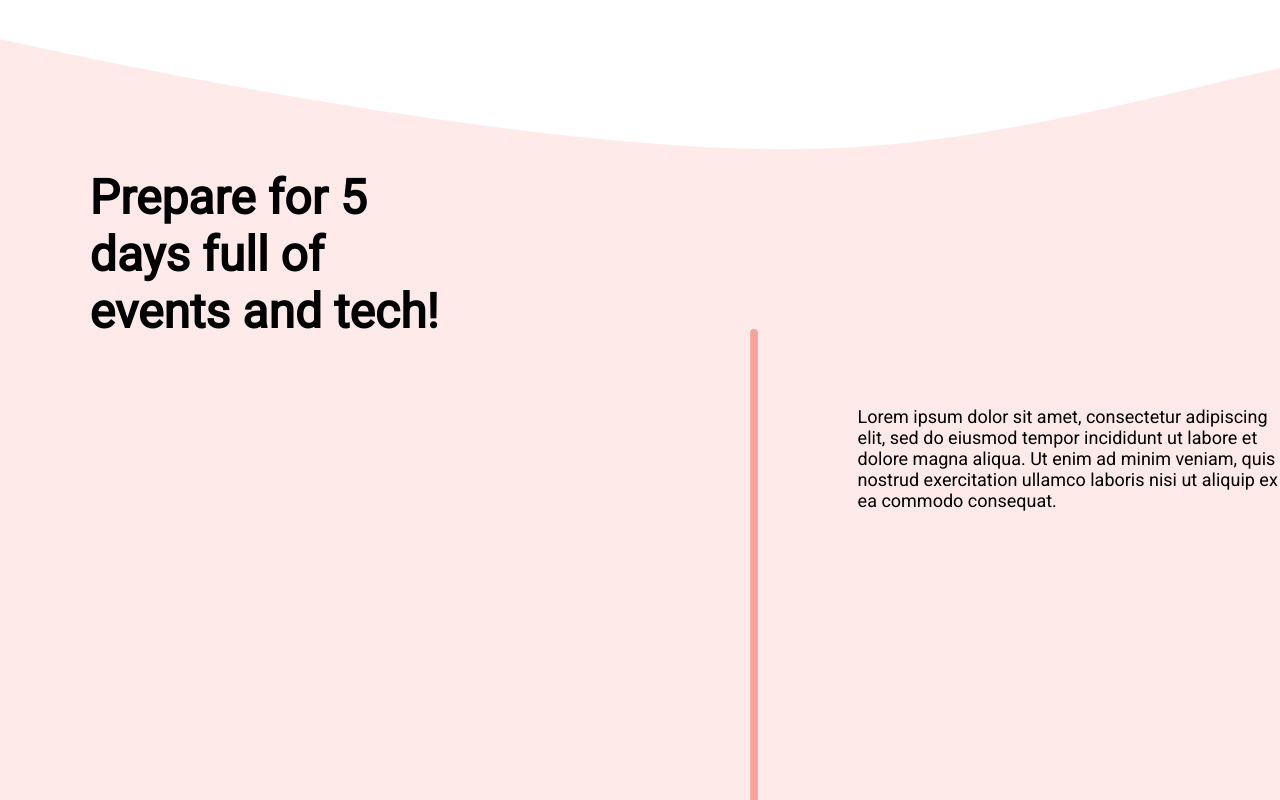
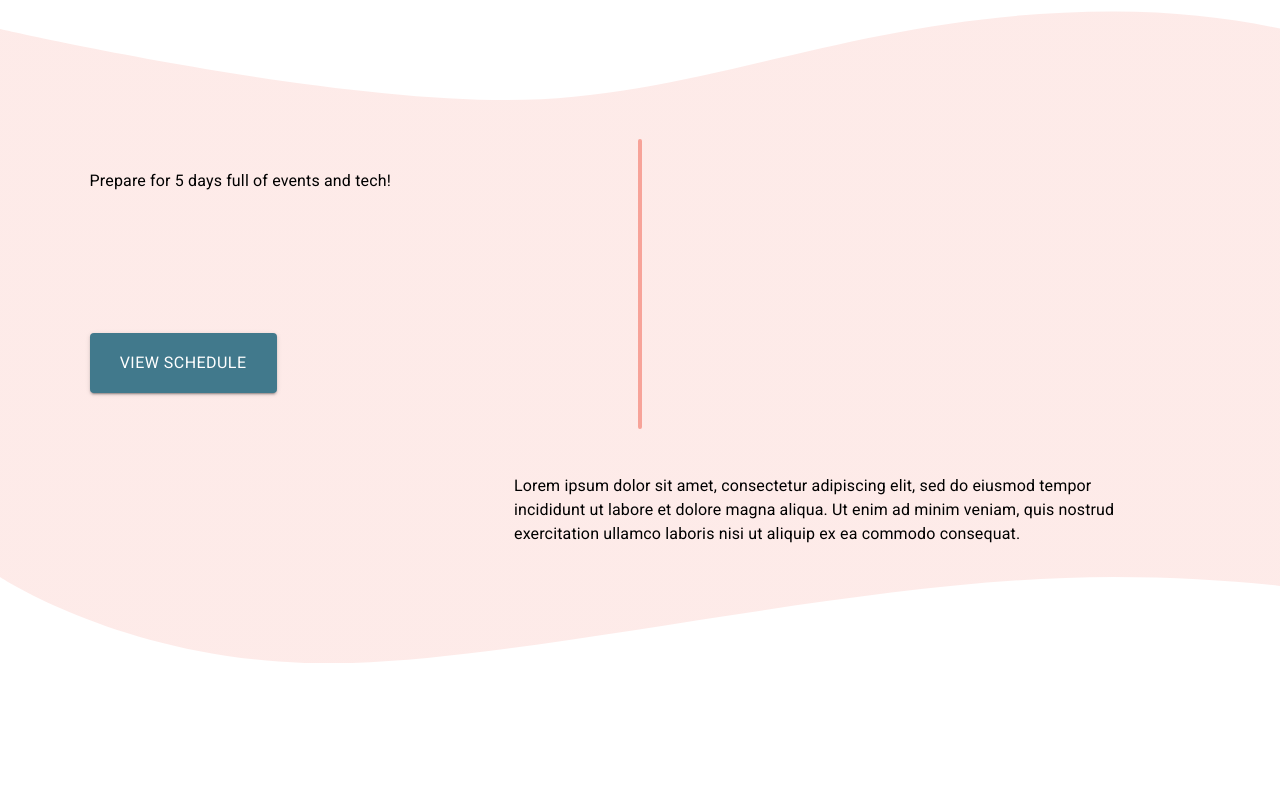
Before and after one commit to ReflectionsProjections/rp2022, a Next.js app: page / in a window 1280 px wide. Shown: the part 1800-2600 px from the top of the page. Built offline with nearby package versions, Linux system fonts and the light colour scheme.

Commit message:
temp fix

```diff
--- a/pages/index.js
+++ b/pages/index.js
@@ -7,7 +7,7 @@ import styles from '../styles/Landing.module.scss';
 import useGetStaticData from '../services/useGetStaticData';
 import SponsorSection from '../components/SponsorSection.js';
 import Nav from '../components/ui/Nav';
-import { Button } from '@mui/material';
+import { Button, Typography } from '@mui/material';
 import Header from '../components/ui/Header';
 import Footer from '../components/ui/Footer'
 import { Google } from 'react-bootstrap-icons';
@@ -36,7 +36,7 @@ export default function Index() {
           <link rel="icon" href="/favicon.png" />
         </Head>
         {/* <Nav /> */}
-      <Header isHero={true}/>
+        <Header isHero={true} />
 
         <div className={styles.landingContainer}>
           {/* <main className={styles.main}>
@@ -90,33 +90,32 @@ export default function Index() {
 
         {/* <div className={styles.backgroundPinkBlock}> */}
         <div className={styles.backgroundPink}>
-        <Col className={styles.mainCol} style={{display: 'flex'}}>
-          <p className={styles.subheadingBold2} style={{flex: 1, marginTop: '30px'}}>
-            Prepare for 5 days full of events and tech!
-          </p>
-          <p className={styles.diffBody} style={{marginLeft: '60vw', float: 'right', flex: 1}}>
-          Lorem ipsum dolor sit amet, consectetur adipiscing elit, sed do eiusmod tempor incididunt ut labore et dolore magna aliqua. Ut enim ad minim veniam, quis nostrud exercitation ullamco laboris nisi ut aliquip ex ea commodo consequat.
-          </p>
-        <div className={styles.bg}>
-        <img className = "bg-img"
-          style={{height: 560, width: 560, float: 'right', marginLeft: '30vw', marginRight: '20vw'}}
-          src={"/resources/vertical_line.svg"} alt="line"/>
-        </div>
-        {/* <p className={styles.subheadingBold2} style={{marginLeft: '60vw', float: 'right'}}>
-
-            Prepare for 5 days full of events and tech!
-          </p> */}
-        <Container className={styles.container}>
-
+          <Col className={styles.mainCol} style={{ display: 'flex' }}>
+            <div className={styles.scheduleContainer}>
+              <Typography className={styles.scheduleDesc1}>
+                Prepare for 5 days
+                full of events and tech!
+              </Typography>
               <Button variant='contained'
                 className={styles.navButton2}
                 style={{ fontSize: '16px', backgroundColor: '#41798C', disabled: true }}>
                 View schedule
               </Button>
-        </Container>
-        <br></br><br></br><br></br><br></br>
+            </div>
+            <img
+              className={styles.middleLine}
+              src={"/resources/vertical_line.svg"} alt="line" />
+
+            <div className={styles.scheduleContainer2}>
+              <Typography className={styles.scheduleDesc2}>
+                Lorem ipsum dolor sit amet, consectetur adipiscing elit, sed do eiusmod tempor incididunt ut labore et dolore magna aliqua. Ut enim ad minim veniam, quis nostrud exercitation ullamco laboris nisi ut aliquip ex ea commodo consequat.
+              </Typography>
+            </div>
           </Col>
         </div>
+
+
+
         {/* <SponsorSection sponsors={sponsors}/> */}
         <Col className={styles.mainCol}>
 
@@ -128,26 +127,26 @@ export default function Index() {
             Lorem ipsum dolor sit amet, consectetur adipiscing elit,<br></br> sed do eiusmod tempor incididunt ut labore et dolore <br></br>magna aliqua. Ut enim ad minim veniam, quis nostrud <br></br> exercitation ullamco laboris nisi ut aliquip ex ea commodo <br></br>consequat.
           </p>
           <div className={styles.bg}>
-          <img className = "bg-img"
+            <img className="bg-img"
               // style={{height: 560, width: 560, marginTop: 570,marginLeft: 760}}
-          style={{height: 560, width: 560, float: 'right', marginLeft: '50vw', marginRight: '20vw'}}
-          src={"/resources/speaker.png"} alt="Speaker"/>
+              style={{ height: 560, width: 560, float: 'right', marginLeft: '50vw', marginRight: '20vw' }}
+              src={"/resources/speaker.png"} alt="Speaker" />
           </div>
           <Container className={styles.container}>
 
             <Button variant='contained' disabled
               className={styles.navButton2}
-              style={{backgroundColor: '#41798C'}}>
+              style={{ backgroundColor: '#41798C' }}>
               Learn more
             </Button>
           </Container>
 
 
         </Col>
-      <Footer/>
+        <Footer />
       </div>
       <div className={styles.bgFixed}>
-        <img className="bg-img" src="/resources/Blue Curve.svg" alt="Blue Wavy Background"  />
+        <img className="bg-img" src="/resources/Blue Curve.svg" alt="Blue Wavy Background" />
       </div>
 
 
--- a/styles/Landing.module.scss
+++ b/styles/Landing.module.scss
@@ -26,6 +26,7 @@
   display: flex;
   flex-direction: column;
   margin-top: -200px;
+
   .fixed-to-top {
     position: fixed;
   }
@@ -66,10 +67,13 @@
   // background: radial-gradient(101.76% 173.53% at 51.92% 63.09%, #EE6350 0%, #F9E3E0 100%)
   background-repeat: no-repeat;
   background-size: cover;
-  height: '100vw';
+  width: 100%;
+  height: 651.6px;
   overflow: visible;
   background-image: url('../public/resources/Blue CurvePink_curve.svg');
-
+  position: relative;
+  // border: solid;
+  // border-color: red;
 }
 
 .backgroundBlue {
@@ -83,9 +87,9 @@
 
 .backgroundRedGradNoGrain {
   height: 1000px;
-  background: rgb(244,179,170);
+  background: rgb(244, 179, 170);
 
-  background: linear-gradient(90deg, rgba(244,179,170,1) 0%, rgba(243,159,147,1) 83%);
+  background: linear-gradient(90deg, rgba(244, 179, 170, 1) 0%, rgba(243, 159, 147, 1) 83%);
   background-image: url('../public/resources/Blue Curve.svg') no-repeat;
 
 }
@@ -117,11 +121,11 @@
     width: 90%;
 
     // logo22 {
-      position: relative;
-      // width: 636px;
-      // height: 148px;
-      right: 80%;
-      // top: 50px;
+    position: relative;
+    // width: 636px;
+    // height: 148px;
+    right: 80%;
+    // top: 50px;
     // }
   }
 
@@ -152,6 +156,7 @@
   @media screen and (max-width: 720px) {
     flex-direction: column;
   }
+
   a {
     color: var(--orange-1);
   }
@@ -197,11 +202,11 @@
   font-weight: 70;
   font-size: 16px;
 
-  margin-left: -100px;
+  // margin-left: -100px;
 
   border-radius: 30px;
 
-  width: 126px;
+  width: 187px;
   height: 60px;
 
   white-space: nowrap;
@@ -224,3 +229,76 @@
   //     width: "60vw",
   // }
 }
+
+.scheduleContainer {
+  display: flex;
+  flex-direction: column;
+  align-items: flex-start;
+  margin-top: 30px;
+  gap: 36px;
+  // top: 90%;
+
+  position: absolute;
+  width: 642px;
+  height: 224px;
+
+  // border: 5px solid blue;
+}
+
+.scheduleDesc1 {
+  width: 642px;
+  height: 128px;
+
+  font-family: 'Roboto';
+  font-style: normal;
+  font-weight: 700;
+  font-size: 48px;
+  line-height: 64px;
+  /* or 133% */
+
+  letter-spacing: 0.3px;
+
+  color: #000000;
+
+
+  /* Inside auto layout */
+
+  flex: none;
+  order: 0;
+  flex-grow: 0;
+}
+
+.scheduleDesc2 {
+  font-family: 'Roboto';
+  font-style: normal;
+  font-weight: 400;
+  font-size: 24px;
+  line-height: 36px;
+  /* or 150% */
+
+  letter-spacing: 0.3px;
+
+  color: #000000;
+}
+
+.middleLine {
+  height: 290px;
+  width: 40px;
+  position: absolute;
+  left: 50%;
+  transform: translate(-50%, 0);
+  // border: 1px solid #555;
+}
+
+.lineContainer {
+  position: relative;
+}
+
+.scheduleContainer2 {
+  position: absolute;
+  width: 638px;
+  height: 180px;
+  right: 10%;
+  top: calc(50% - 180px/2 + 227px);
+  // border: 5px solid green;
+}
```
Lines whose indentation alone changed are shown as unchanged.
